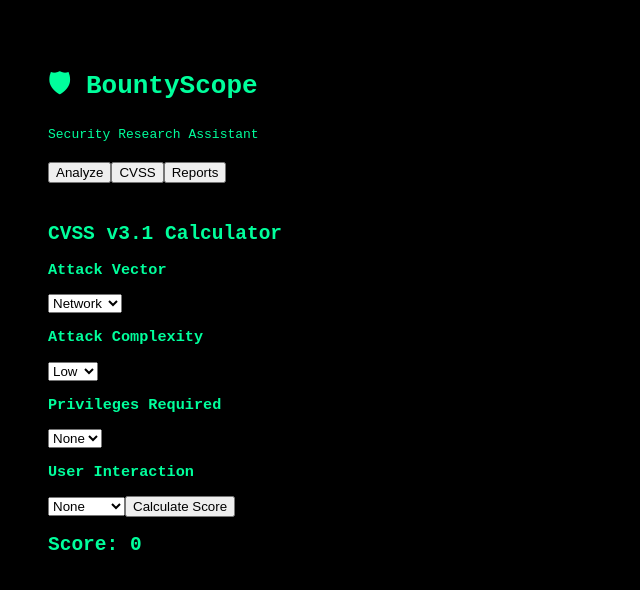
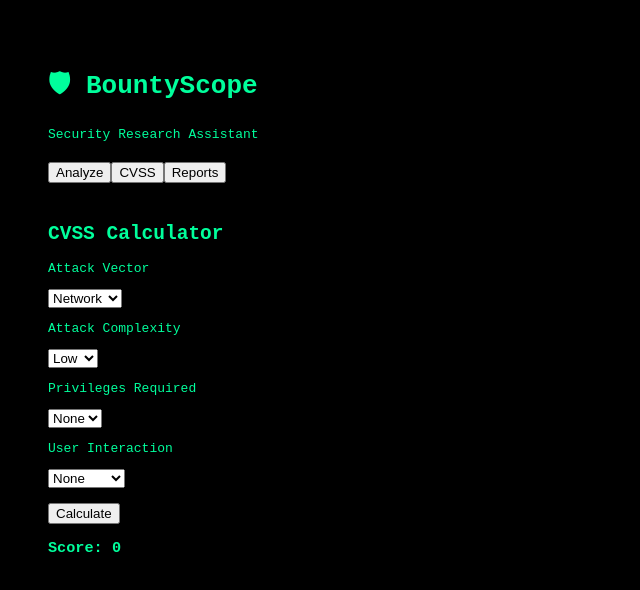
Before and after one commit to Bxk756/BountyScope, a React (Vite) app in the folder client/: page / in a window 1280 px wide. Both pictures are taken after a click on the button "CVSS". Shown: the top 590 px of the page, without its empty margins (0-640 px from the left). Built offline with nearby package versions, Linux system fonts and the light colour scheme.

Commit message:
Fix CVSS crash

```diff
--- a/client/src/pages/CVSS.jsx
+++ b/client/src/pages/CVSS.jsx
@@ -1,4 +1,4 @@
-import { useState } from "react";
+import React, { useState } from "react";
 
 export default function CVSS() {
 
@@ -30,47 +30,52 @@
   }
 
   return (
-    <div className="panel">
 
-      <h2>CVSS v3.1 Calculator</h2>
+    <div>
 
-      <h3>Attack Vector</h3>
+      <h2>CVSS Calculator</h2>
 
-      <select onChange={(e)=>setAV(e.target.value)}>
+      <p>Attack Vector</p>
+
+      <select value={AV} onChange={(e)=>setAV(e.target.value)}>
         <option value="N">Network</option>
         <option value="A">Adjacent</option>
         <option value="L">Local</option>
         <option value="P">Physical</option>
       </select>
 
-      <h3>Attack Complexity</h3>
+      <p>Attack Complexity</p>
 
-      <select onChange={(e)=>setAC(e.target.value)}>
+      <select value={AC} onChange={(e)=>setAC(e.target.value)}>
         <option value="L">Low</option>
         <option value="H">High</option>
       </select>
 
-      <h3>Privileges Required</h3>
+      <p>Privileges Required</p>
 
-      <select onChange={(e)=>setPR(e.target.value)}>
+      <select value={PR} onChange={(e)=>setPR(e.target.value)}>
         <option value="N">None</option>
         <option value="L">Low</option>
         <option value="H">High</option>
       </select>
 
-      <h3>User Interaction</h3>
+      <p>User Interaction</p>
 
-      <select onChange={(e)=>setUI(e.target.value)}>
+      <select value={UI} onChange={(e)=>setUI(e.target.value)}>
         <option value="N">None</option>
         <option value="R">Required</option>
       </select>
 
+      <br />
+      <br />
+
       <button onClick={calculateScore}>
-        Calculate Score
+        Calculate
       </button>
 
-      <h2>Score: {score}</h2>
+      <h3>Score: {score}</h3>
 
     </div>
+
   );
 }
```
Also changed, not shown: 3 other files (tests, documents, lock files or other folders).
